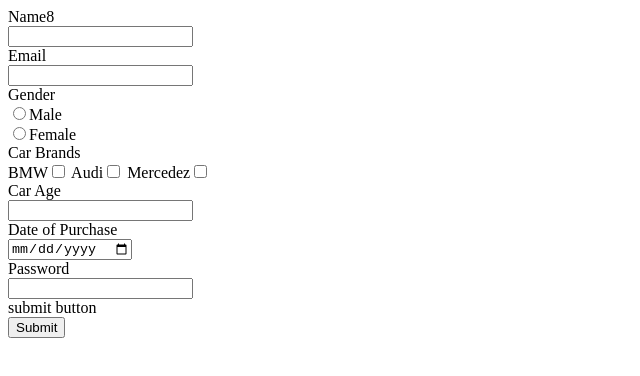
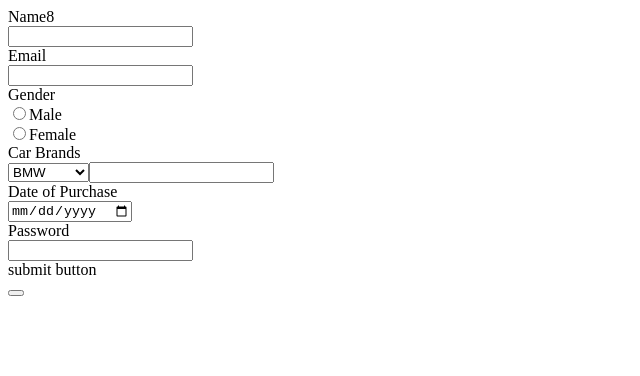
Before and after one commit to acciojob/car-insurance-form-shreyasShinde1, a website: page main.html in a window 1280 px wide. Shown: the whole page, without its empty margins (0-640 px from the left). Drawn offline with Linux system fonts and the light colour scheme.

Commit message:
created a submission

```diff
--- a/main.html
+++ b/main.html
@@ -10,8 +10,8 @@
 	<!-- the entire body must be written by student -->
 	<form method="post" name="form" id="form">
 		<div>
-			<lanel for="name">Name8</lanel><br>
-			<input type="text" name="name" id="name">
+			<label for="name">Name8</lanel><br>
+			<input type="text" name="name" id="name" required>
 		</div>
 		<div>
 			<label for="email">Email</label><br>
@@ -24,9 +24,10 @@
 		</div>
 		<div>
 			<label for="cars">Car Brands</label><br>
-			BMW<input type="checkbox" name="cars" id="cars">
-			Audi<input type="checkbox" name="cars" id="cars">
-			Mercedez<input type="checkbox" name="cars" id="cars">
+			<select name="cars">
+				<option value="bmw">BMW</option>
+				<option value="audi">Audi</option>
+				<option value="mercedez">Mercedez</option>
 		</div>
 		<div>
 			<label for="carage">Car Age</label><br>
@@ -42,7 +43,9 @@
 		</div>
 		<div>
 			<label for="submit">submit button</label><br>
-			<input type="submit" name="submit"id="submit">
+			<button type="submit" name ="submit" id="submit">
+			</button>
+
 		</div>
     <script type="text/javascript" src="./script.js">
 </script>
```
